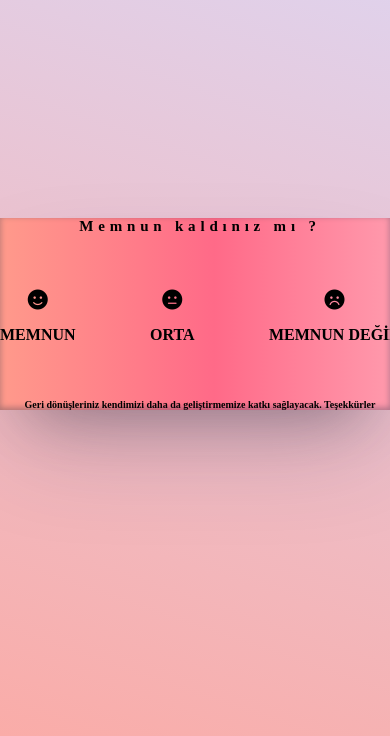
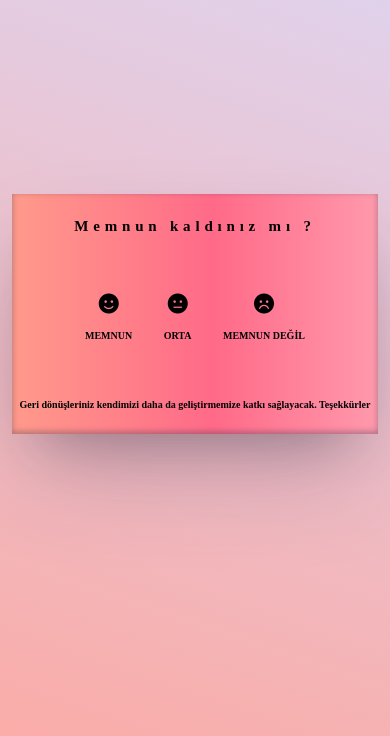
Before and after one commit to oberk06/feedback-ui, a plain HTML site: page index.html in a window 390 px wide. Shown: the part 108-844 px from the top of the page. Drawn offline with Linux system fonts and the light colour scheme.

Commit message:
mobile-css

```diff
--- a/style.css
+++ b/style.css
@@ -83,11 +83,13 @@ strong {
         overflow: hidden;
     }
     .container{
-        height: auto;
-        width: 100vw;
+        height: 15rem;
+        width: 94vw;
         display: flex;
-        flex-direction: column;
+        justify-content: center;
+        align-items: center;
         flex-wrap: wrap;
+
     }
     .fa-solid{
         font-size: 20px;
@@ -102,6 +104,10 @@ strong {
         display: flex;
         justify-content:space-between;
         align-items: center;
-        gap: 0.5rem
+        width:60%;
     }
+    strong{
+      font-size: 10px;
+    }
+
 }
```
